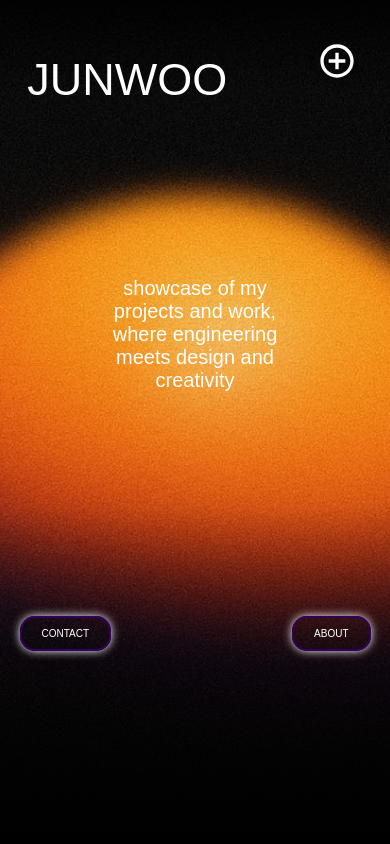
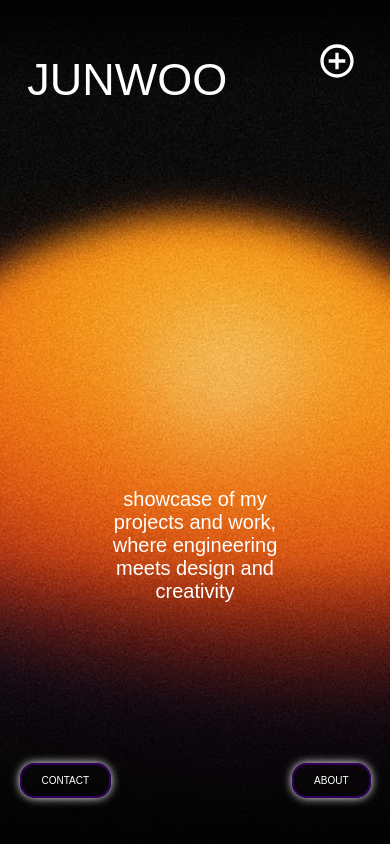
Before and after one commit to visionjwd/portfoliov2, a Next.js app: page / in a window 390 px wide. Shown: the top 844 px of the page. Built offline with nearby package versions, Linux system fonts and the light colour scheme; a web font is replaced by a local one.

Commit message:
style fix

```diff
--- a/styles/Home.module.css
+++ b/styles/Home.module.css
@@ -169,6 +169,12 @@
   }
 }
 @media only screen and (max-width: 850px){
+  .hero{
+    height: 110vh;
+  }
+  .heroContainer{
+    height: 35vh;
+  }
   .workTitle h1{
     font-size:30px;
   }
```
